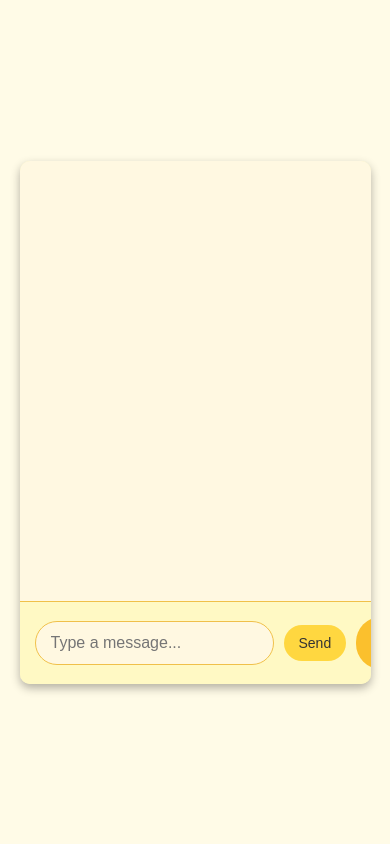
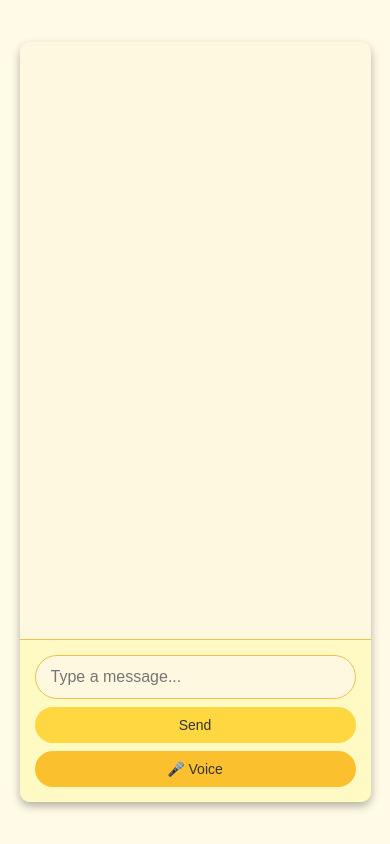
Before and after one commit to vanshsafe-site/drunkai.com, a plain HTML site: page index.html in a window 390 px wide. Drawn offline with Linux system fonts and the light colour scheme.

Commit message:
Add files via upload

```diff
--- a/index.html
+++ b/index.html
@@ -24,10 +24,13 @@
             border-radius: 10px;
             box-shadow: 0 4px 10px rgba(0, 0, 0, 0.3);
             overflow: hidden;
+            display: flex;
+            flex-direction: column;
+            height: 90%;
         }
 
         #chatBox {
-            height: 500px;
+            flex: 1;
             overflow-y: auto;
             padding: 20px;
             background-color: #fff8e1;
@@ -61,6 +64,7 @@
             padding: 15px;
             background-color: #fff9c4;
             border-top: 1px solid #f0c04a;
+            gap: 10px;
         }
 
         input[type="text"] {
@@ -79,7 +83,7 @@
         }
 
         button {
-            margin-left: 10px;
+            flex-shrink: 0;
             padding: 12px 20px;
             border: none;
             border-radius: 25px;
@@ -100,6 +104,25 @@
             opacity: 0.9;
         }
 
+        /* Ensure buttons are visible on smaller screens */
+        @media (max-width: 600px) {
+            #chatBox {
+                height: 300px;
+            }
+
+            #inputContainer {
+                flex-direction: column;
+                align-items: stretch;
+                gap: 8px;
+            }
+
+            button {
+                width: 100%;
+                padding: 10px;
+                font-size: 14px;
+            }
+        }
+
         /* Scrollbar customization */
         #chatBox::-webkit-scrollbar {
             width: 8px;
@@ -112,17 +135,6 @@
         #chatBox::-webkit-scrollbar-thumb {
             background-color: #ffd740;
             border-radius: 4px;
-        }
-
-        @media (max-width: 600px) {
-            #chatBox {
-                height: 400px;
-            }
-
-            button {
-                padding: 10px 15px;
-                font-size: 14px;
-            }
         }
     </style>
 </head>
```
